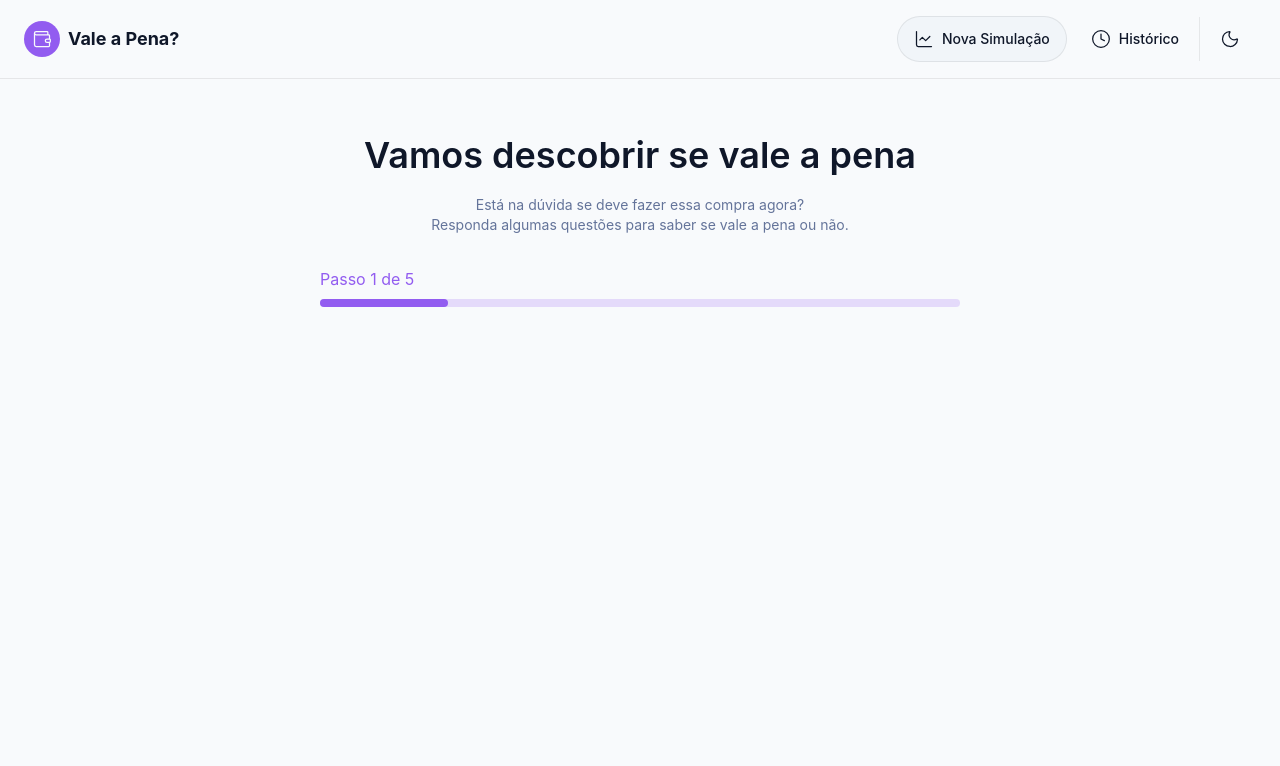
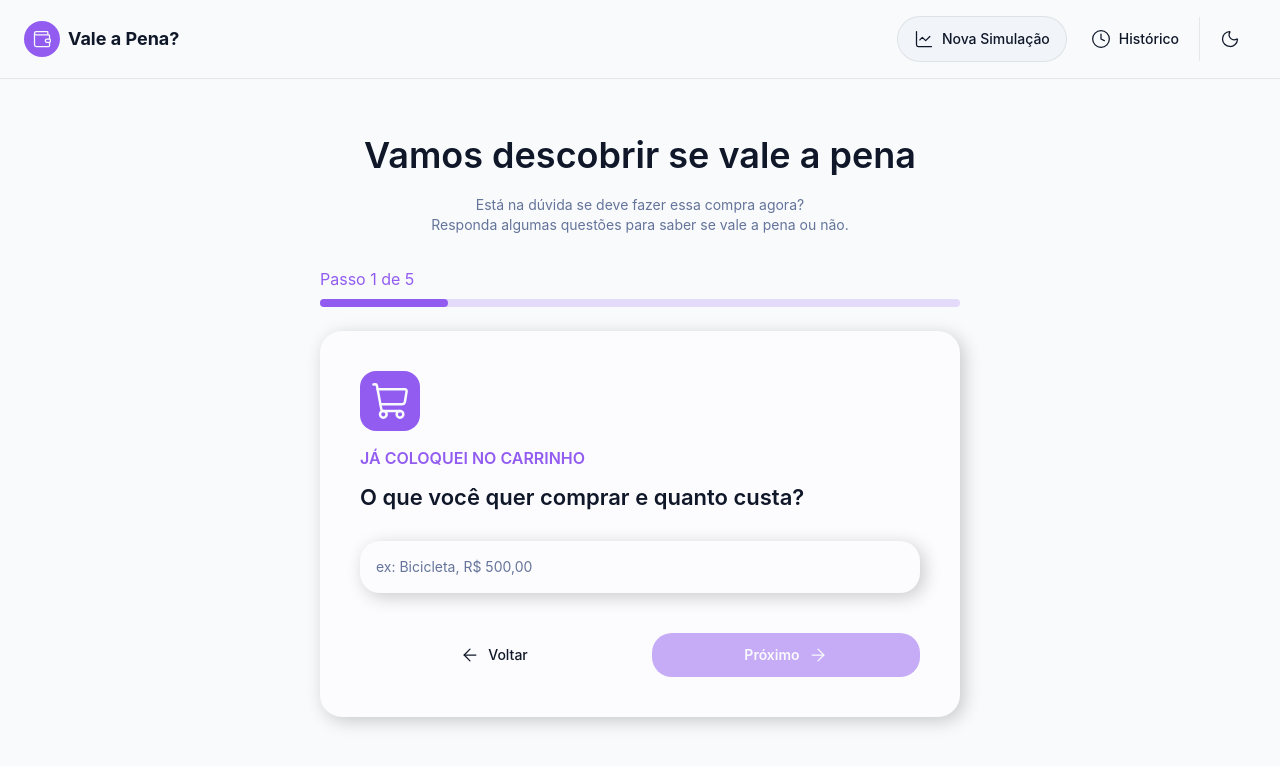
Before and after one commit to rodrigoularte/is-it-worth-it, a React (Vite) app: page / in a window 1280 px wide. Shown: the top 766 px of the page. Built offline with nearby package versions, Linux system fonts and the light colour scheme.

Commit message:
feat: create FormStep and Input components

```diff
--- /dev/null
+++ b/src/components/simulation/FormStep.tsx
@@ -0,0 +1,55 @@
+import { ArrowLeft, ArrowRight, type LucideIcon } from "lucide-react";
+
+import Button from "../ui/Button";
+import Input, { type InputProps } from "../ui/Input";
+
+interface FormStepProps {
+  icon: LucideIcon;
+  stepTitle: string;
+  stepQuestion: string;
+  inputProps: InputProps;
+}
+
+export function FormStep({
+  icon: Icon,
+  stepTitle,
+  stepQuestion,
+  inputProps,
+}: FormStepProps) {
+  return (
+    <div className="bg-card rounded-[22px] p-10 shadow-[4px_4px_18px_0px_rgba(0,0,0,0.2)]">
+      <div className="bg-primary mb-4 flex h-15 w-15 items-center justify-center rounded-2xl">
+        <Icon size={40} className="text-primary-foreground" />
+      </div>
+      <div>
+        <h2 className="text-primary mb-3 text-sm font-semibold uppercase sm:text-[16px]">
+          {stepTitle}
+        </h2>
+        <h3 className="text-foreground mb-7 text-xl font-semibold sm:text-[22px]">
+          {stepQuestion}
+        </h3>
+        <form className="flex flex-col gap-10">
+          <Input {...inputProps} />
+          <div className="flex flex-col gap-6 sm:flex-row">
+            <Button
+              type="button"
+              variant="ghost"
+              className="order-2 flex-1 py-3 sm:order-1"
+              icon={ArrowLeft}>
+              Voltar
+            </Button>
+            <Button
+              type="submit"
+              variant="primary"
+              className="order-1 flex-1 py-3 sm:order-2"
+              icon={ArrowRight}
+              iconOnRight
+              disabled>
+              Próximo
+            </Button>
+          </div>
+        </form>
+      </div>
+    </div>
+  );
+}
--- a/src/components/simulation/ProgressBar.tsx
+++ b/src/components/simulation/ProgressBar.tsx
@@ -9,7 +9,7 @@
   const progress = (currentStep / totalSteps) * 100;
 
   return (
-    <div className="flex w-full flex-col gap-2">
+    <div className="mb-6 flex w-full flex-col gap-2">
       <p className="text-primary text-sm sm:text-base">
         Passo {currentStep} de {totalSteps}
       </p>
--- a/src/components/simulation/SimulationForm.tsx
+++ b/src/components/simulation/SimulationForm.tsx
@@ -1,9 +1,24 @@
+import { ShoppingCart } from "lucide-react";
+
+import { FormStep } from "./FormStep";
 import ProgressBar from "./ProgressBar";
 
 export default function SimulationForm() {
+  const stepTitle = "Já coloquei no carrinho";
+  const stepQuestion = "O que você quer comprar e quanto custa?";
+
   return (
     <div className="w-full">
       <ProgressBar currentStep={1} totalSteps={5} />
+      <FormStep
+        icon={ShoppingCart}
+        stepTitle={stepTitle}
+        stepQuestion={stepQuestion}
+        inputProps={{
+          type: "text",
+          placeholder: "ex: Bicicleta, R$ 500,00",
+        }}
+      />
     </div>
   );
 }
--- a/src/components/ui/Button.tsx
+++ b/src/components/ui/Button.tsx
@@ -3,13 +3,14 @@
 interface ButtonProps extends React.ButtonHTMLAttributes<HTMLButtonElement> {
   variant?: "primary" | "secondary" | "ghost";
   icon?: LucideIcon;
+  iconOnRight?: boolean;
 }
 
 const baseClasses =
-  "flex items-center justify-center px-3 sm:px-4 py-2 sm:py-3 font-medium text-xs sm:text-sm gap-2 cursor-pointer transition-opacity hover:opacity-80 disabled:cursor-not-allowed disabled:opacity-80";
+  "flex items-center justify-center px-3 sm:px-4 py-2 sm:py-3 font-medium text-xs sm:text-sm gap-2 cursor-pointer transition-opacity hover:opacity-80 disabled:cursor-not-allowed disabled:opacity-50";
 
 const variantClasses = {
-  primary: "bg-primary text-primary-foreground font-semibold rounded-xl",
+  primary: "bg-primary text-primary-foreground font-semibold rounded-[20px]",
   secondary: "bg-secondary-button border border-border rounded-3xl",
   ghost: "rounded-lg text-foreground",
 };
@@ -17,6 +18,7 @@
 export default function Button({
   variant = "primary",
   icon: Icon,
+  iconOnRight = false,
   className,
   children,
   ...props
@@ -25,8 +27,9 @@
     <button
       {...props}
       className={`${baseClasses} ${variantClasses[variant]} ${className}`}>
-      {Icon && <Icon size={20} />}
+      {Icon && !iconOnRight && <Icon size={20} />}
       {children}
+      {Icon && iconOnRight && <Icon size={20} />}
     </button>
   );
 }
--- /dev/null
+++ b/src/components/ui/Input.tsx
@@ -0,0 +1,26 @@
+export interface InputProps extends React.InputHTMLAttributes<HTMLInputElement> {
+  prefix?: string;
+  suffix?: string;
+}
+
+export default function Input({ prefix, suffix, ...rest }: InputProps) {
+  return (
+    <div className="bg-input flex items-center rounded-[20px] p-4 shadow-[4px_4px_18px_0px_rgba(0,0,0,0.2)]">
+      {prefix && (
+        <span className="text-muted-foreground mr-4 text-sm font-medium">
+          {prefix}
+        </span>
+      )}
+      <input
+        className="text-foreground placeholder:text-muted-foreground w-full bg-transparent text-sm outline-none"
+        autoFocus
+        {...rest}
+      />
+      {suffix && (
+        <span className="text-muted-foreground ml-4 text-sm font-medium">
+          {suffix}
+        </span>
+      )}
+    </div>
+  );
+}
```
